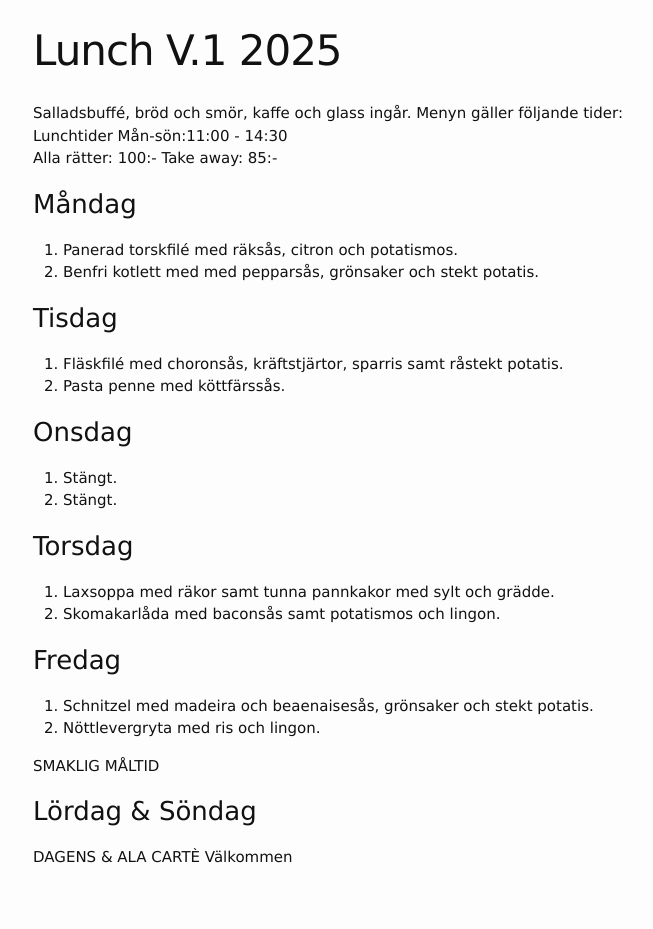
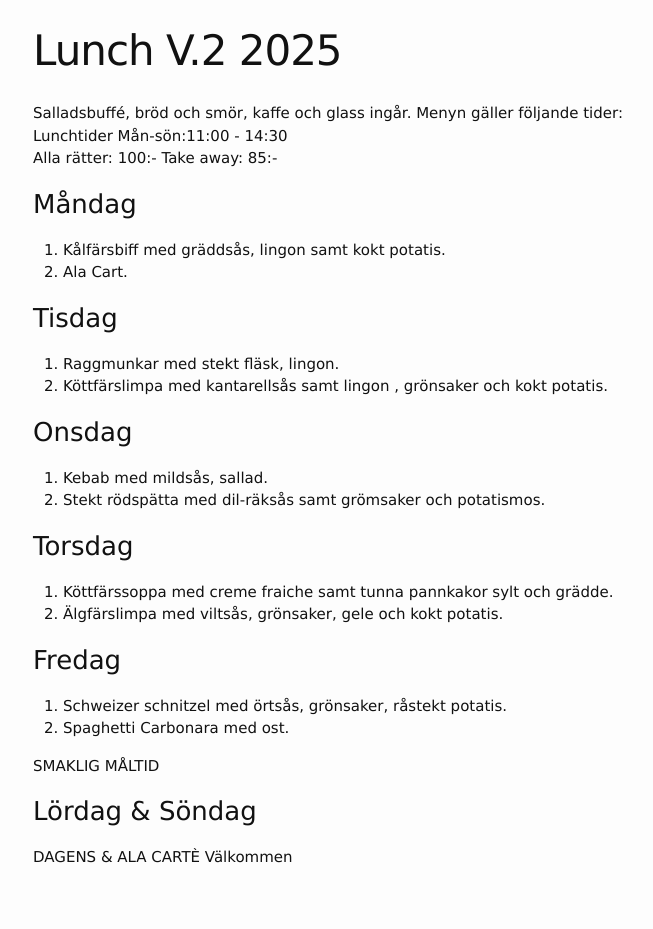
Before and after one commit to FarInn62/farinn62.github.io, a Jekyll site: the page built from lunch.md, in a window 1280 px wide. Shown: the whole page, without its empty margins (237-890 px from the left). Built offline with Jekyll 4.4.1, drawn with Linux system fonts in a browser that asks for light colours.

Commit message:
Update lunch.md

```diff
--- a/lunch.md
+++ b/lunch.md
@@ -1,6 +1,6 @@
 ---
 layout: foodmenu
-title: Lunch V.1 2025
+title: Lunch V.2 2025
 permalink: /lunch/
 published: true
 ---
@@ -11,28 +11,28 @@ Alla rätter: 100:- Take away: 85:-
 
 ### Måndag
 
-1. Panerad torskfilé med räksås, citron och potatismos.
-2. Benfri kotlett med med pepparsås, grönsaker och stekt potatis.
+1. Kålfärsbiff med gräddsås, lingon samt kokt potatis.
+2. Ala Cart.
 
 ### Tisdag
 
-1. Fläskfilé med choronsås, kräftstjärtor, sparris samt råstekt potatis.
-2. Pasta penne med köttfärssås.
+1. Raggmunkar med stekt fläsk, lingon.
+2. Köttfärslimpa med kantarellsås samt lingon , grönsaker och kokt potatis.
 
 ### Onsdag
 
-1. Stängt.
-2. Stängt.
+1. Kebab med mildsås, sallad.
+2. Stekt rödspätta med dil-räksås samt grömsaker och potatismos.
 
 ### Torsdag
 
-1. Laxsoppa med räkor samt tunna pannkakor med sylt och grädde.
-2. Skomakarlåda med baconsås samt potatismos och lingon.
+1. Köttfärssoppa med creme fraiche samt tunna pannkakor sylt och grädde.
+2. Älgfärslimpa med viltsås, grönsaker, gele och kokt potatis.
 
 ### Fredag
 
-1. Schnitzel med madeira och beaenaisesås, grönsaker och stekt potatis.
-2. Nöttlevergryta med ris och lingon.
+1. Schweizer schnitzel med örtsås, grönsaker, råstekt potatis.
+2. Spaghetti Carbonara med ost.
 
 SMAKLIG MÅLTID
 ### Lördag & Söndag
```
